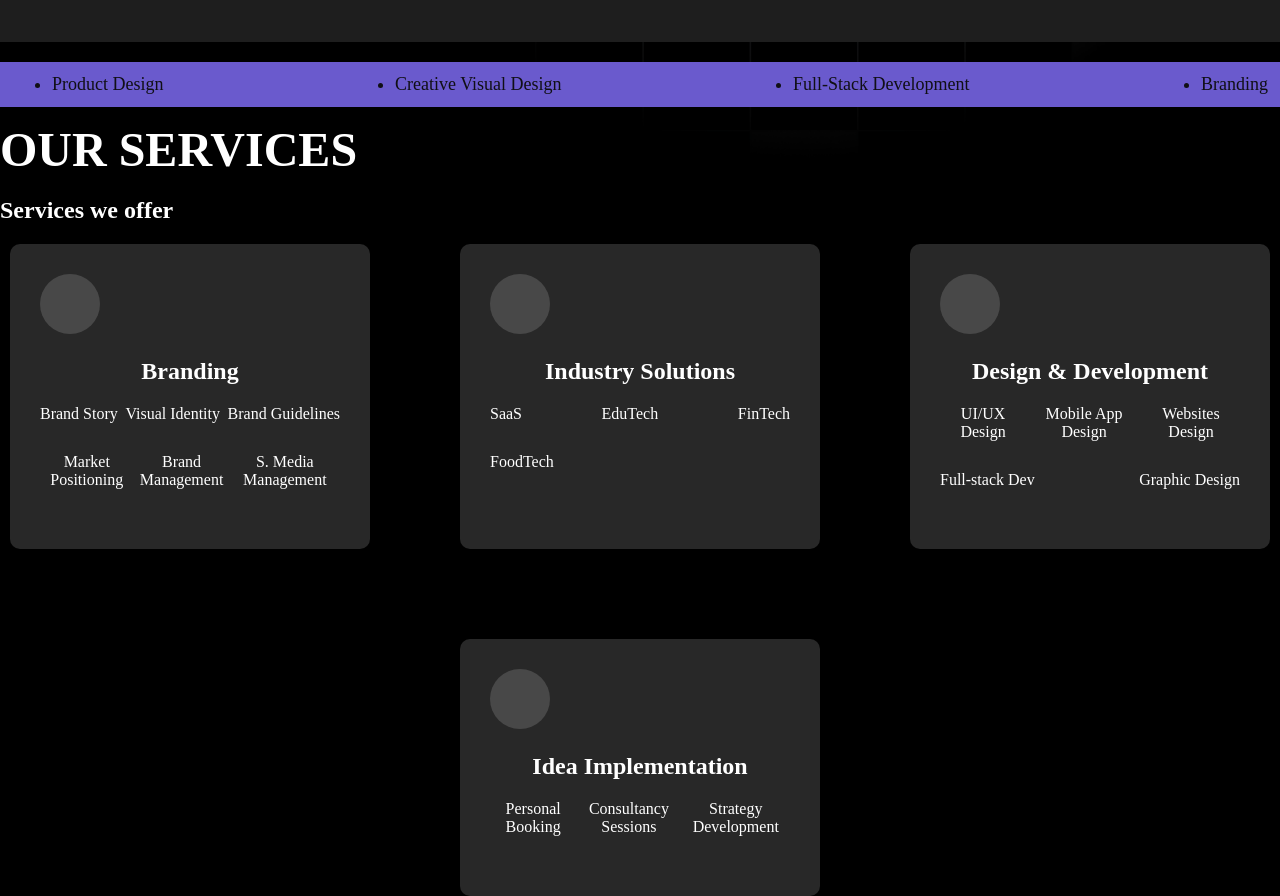
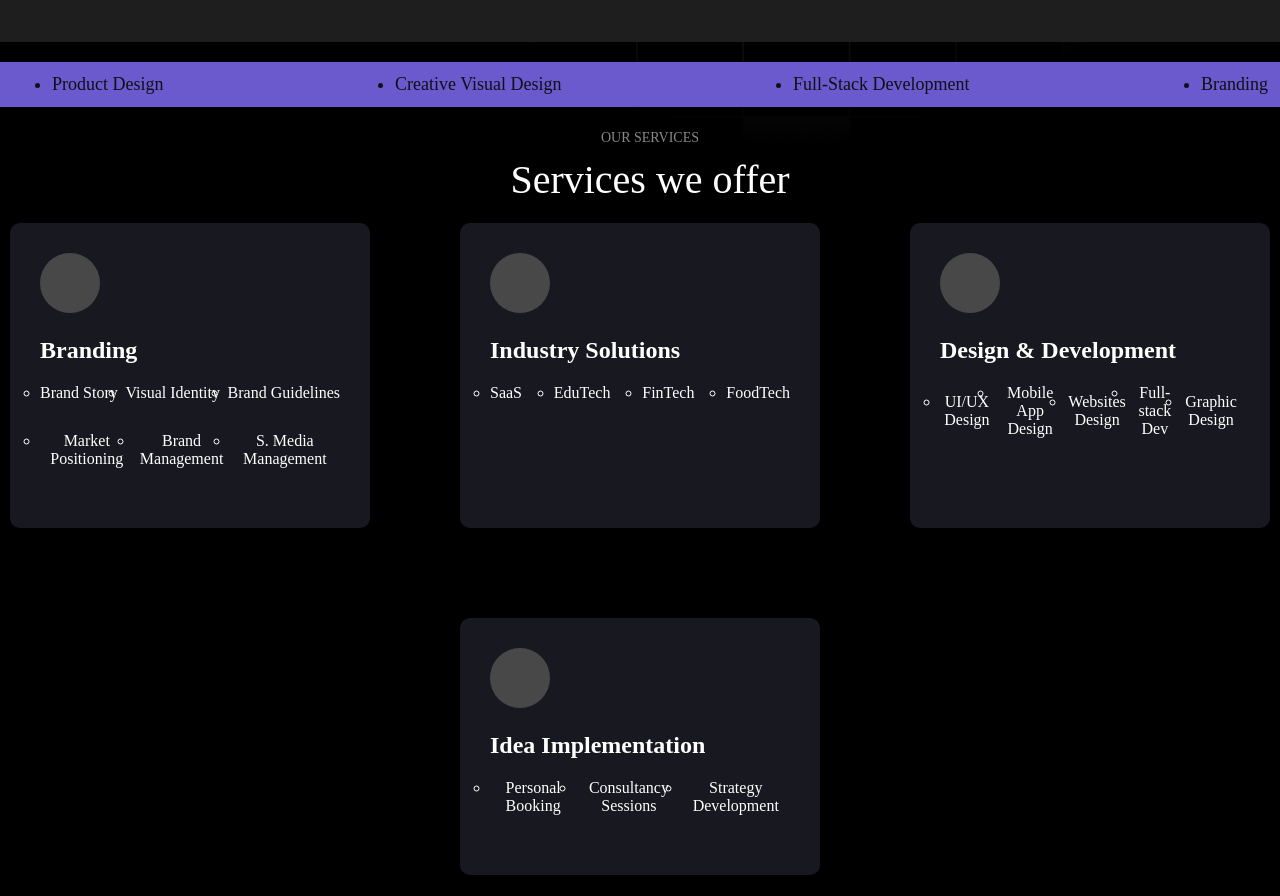
Before and after one commit to audreymateke/agency, a React (Vite) app in the folder Agency/: page / in a window 1280 px wide. Shown: the part 1371-2267 px from the top of the page. After the commit the page ends 2246 px from the top, so only its background shows below. Built offline with nearby package versions, Linux system fonts and the light colour scheme.

Commit message:
update Services

```diff
--- a/Agency/src/page3/Services.css
+++ b/Agency/src/page3/Services.css
@@ -4,7 +4,7 @@
     align-items: center;
     justify-content: center;
     height: 100vh;
-    background-color: #130e0e;
+    background-color: #191921;
     color: white;
   }
 
@@ -33,7 +33,7 @@
   }
 
   .service {
-    background-color: #282828;
+    background-color:#181920 ;
     border-radius: 10px;
     padding: 30px;
     width: 300px;
@@ -55,13 +55,17 @@
     margin-bottom: 20px;
   }
 
+  h3{
+    text-align: left;
+  }
+
   .service h3 {
     font-size: 1.5rem;
     margin-bottom: 20px;
   }
 
   .service ul {
-    list-style: none;
+    list-style-type:circle;
     padding: 0;
     margin-bottom: 20px;
   }
@@ -70,3 +74,20 @@
     font-size: 1rem;
     margin-bottom: 10px;
   }
+  h5 {
+    text-align: center;
+    font-size: 14px;
+    font-weight: 300;
+    padding-left: 20px;
+    margin-bottom: 10px;
+    color: #888;
+}
+h1 {
+  font-size: 40px;
+  font-weight: 400;
+  text-align: center;
+  padding-left: 20px;
+  color: white;
+  margin: 0;
+  margin-bottom: 20px;
+}
--- a/Agency/src/page3/Services.tsx
+++ b/Agency/src/page3/Services.tsx
@@ -5,8 +5,8 @@ function  Services() {
   return (
     <div className="containerss">
       <div className="titless">
-        <h1>OUR SERVICES</h1>
-        <h2>Services we offer</h2>
+        <h5>OUR SERVICES</h5>
+        <h1>Services we offer</h1>
       </div>
       <div className="servicess">
         <div className="service">
@@ -16,8 +16,9 @@ function  Services() {
             <li>Brand Story</li>
             <li>Visual Identity</li>
             <li>Brand Guidelines</li>
-          </ul>
-          <ul>
+            </ul>
+            <ul className="side">
+
             <li>Market Positioning</li>
             <li>Brand Management</li>
             <li>S. Media Management</li>
@@ -30,8 +31,7 @@ function  Services() {
             <li>SaaS</li>
             <li>EduTech</li>
             <li>FinTech</li>
-          </ul>
-          <ul>
+
             <li>FoodTech</li>
           </ul>
         </div>
@@ -42,8 +42,7 @@ function  Services() {
             <li>UI/UX Design</li>
             <li>Mobile App Design</li>
             <li>Websites Design</li>
-          </ul>
-          <ul>
+
             <li>Full-stack Dev</li>
             <li>Graphic Design</li>
           </ul>
```
